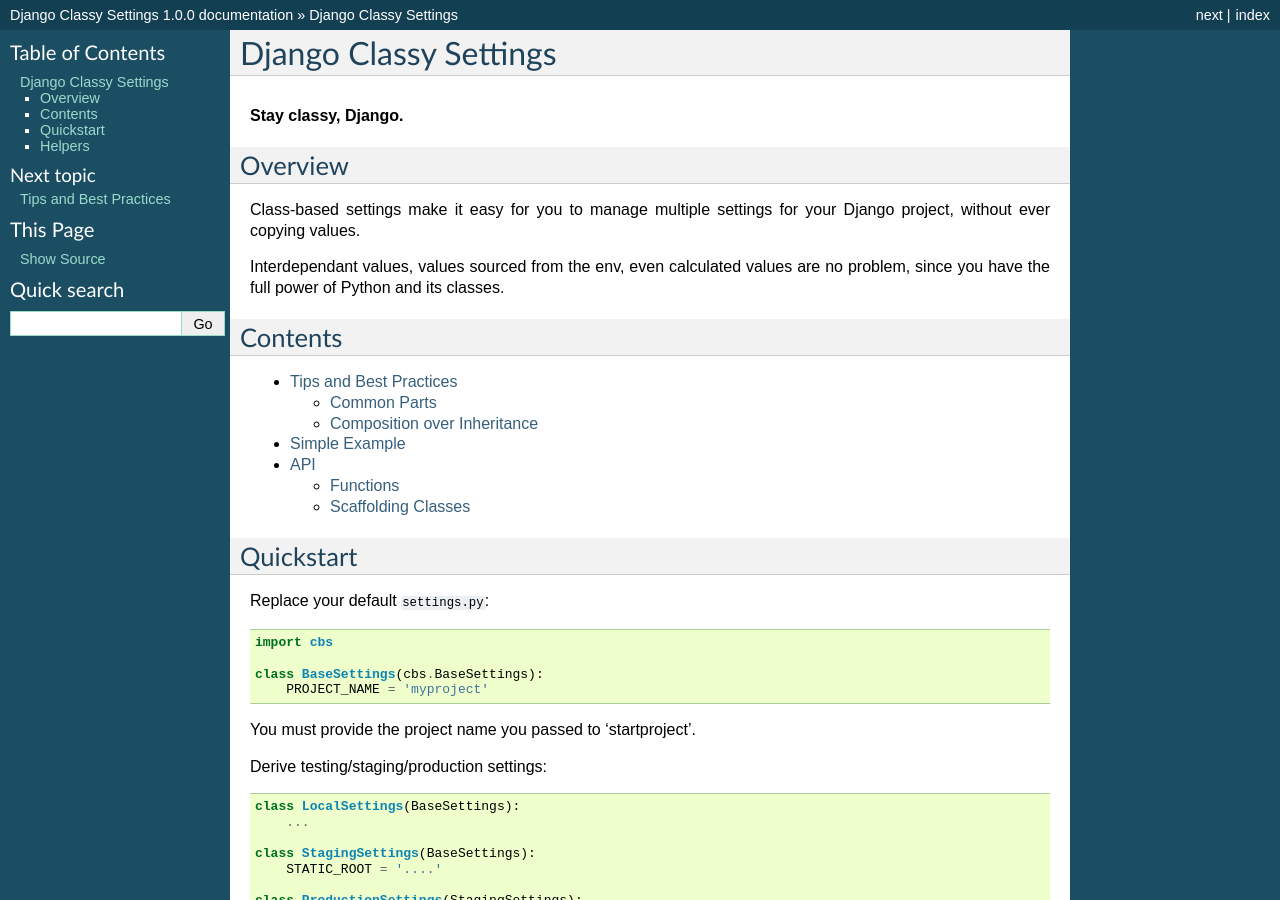
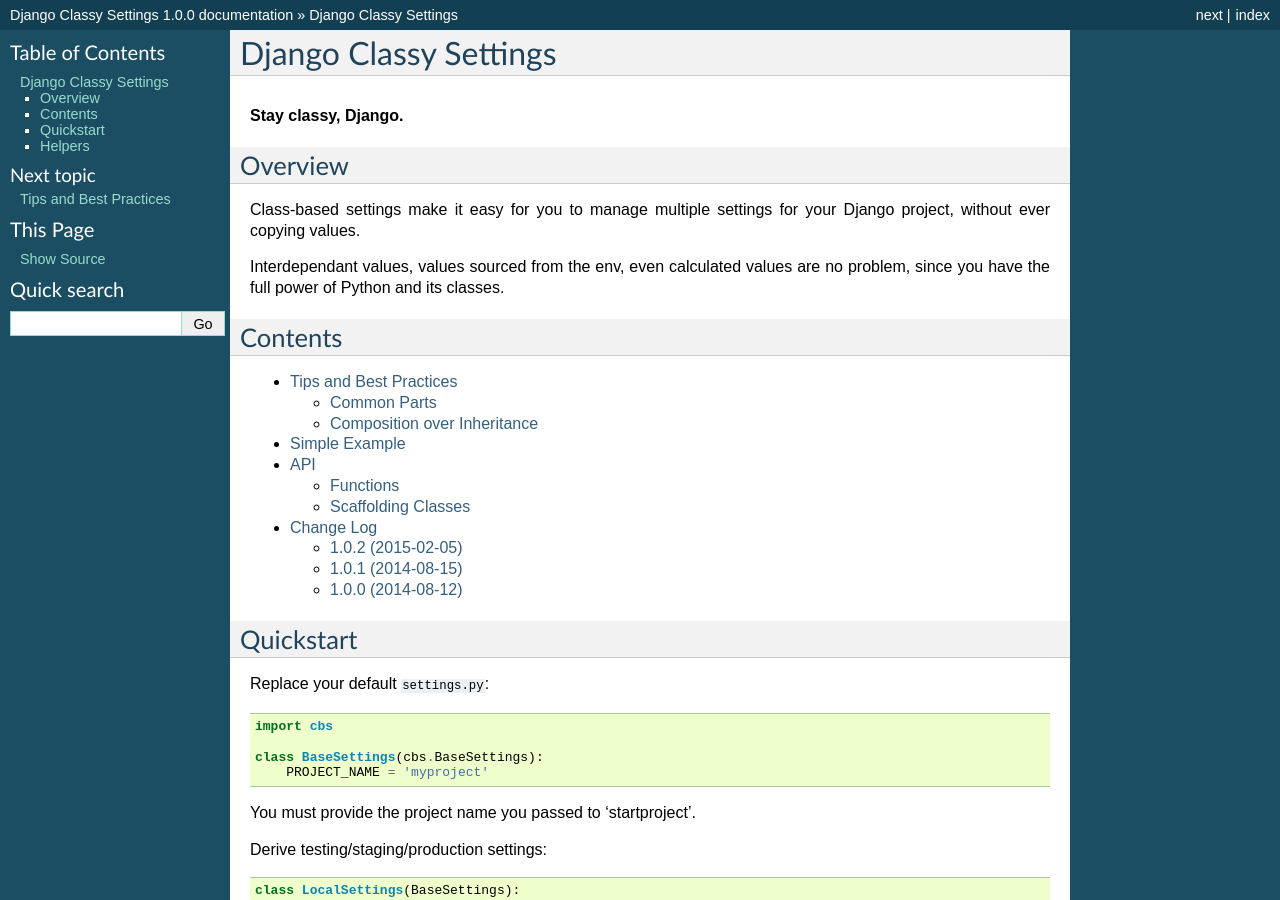
Before and after one commit to funkybob/django-classy-settings, a Sphinx documentation site: the page built from docs/index.rst, in a window 1280 px wide and 900 px high. Built offline with Sphinx 7.4.7, drawn with Linux system fonts in a browser that asks for light colours.

Commit message:
Add changelog

```diff
--- /dev/null
+++ b/docs/changelog.rst
@@ -0,0 +1,28 @@
+Change Log
+==========
+
+1.0.2 (2015-02-05)
+------------------
+
+Features Added:
+
++ Support different BaseSettings for different Django versions
++ Use Django's bundled version of six
++ Raise a ValueError if we can't find the settings class
+
+Bugs fixed:
+
++ Fixed packaging for requirements
+
+1.0.1 (2014-08-15)
+------------------
+
+Features Added:
+
++ Added DEFAULT_ENV_PREFIX
+
+
+1.0.0 (2014-08-12)
+------------------
+
+Initial Release
--- a/docs/index.rst
+++ b/docs/index.rst
@@ -27,6 +27,7 @@
    tips
    simple
    api
+   changelog
 
 Quickstart
 ----------
```
